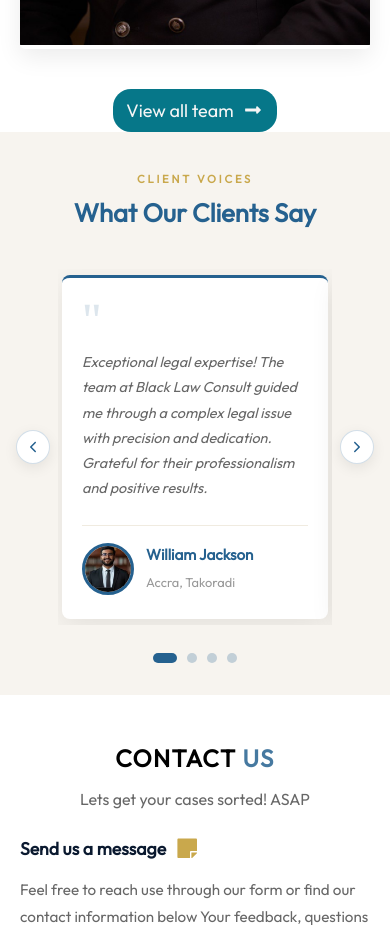
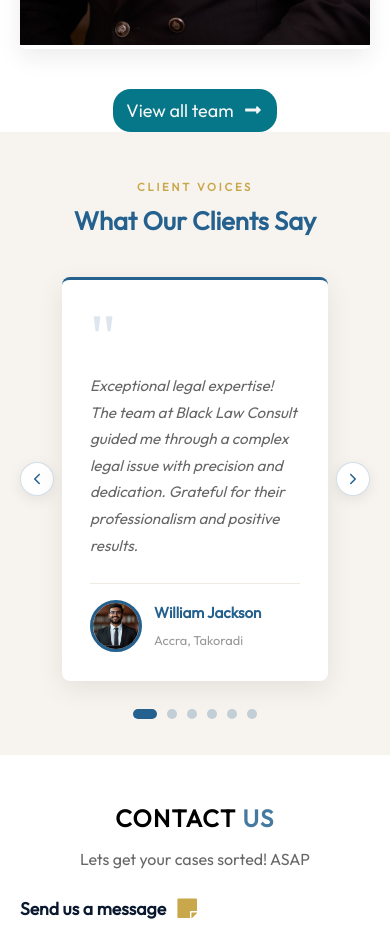
Before and after one commit to enochsarkodie/BLC, a React (Vite) app: page / in a window 390 px wide. Shown: the part 6859-7796 px from the top of the page. Built offline with nearby package versions, Linux system fonts and the light colour scheme.

Commit message:
refactored the testimonial sliders

```diff
--- a/src/components/Testimonial/Testimonial.css
+++ b/src/components/Testimonial/Testimonial.css
@@ -3,9 +3,8 @@
 ══════════════════════════════════════ */
 .testimonial {
   position: relative;
-  padding: 60px 80px 48px;
+  padding: 60px 40px 48px;
   background: #f7f4ef;
-  overflow: hidden;
 }
 
 .testimonial-eyebrow {
@@ -27,15 +26,17 @@
 }
 
 /* ══════════════════════════════════════
-   SLIDER WRAPPER — arrows + track
+   SLIDER WRAP — arrows + track
 ══════════════════════════════════════ */
 .testimonial-slider-wrap {
   display: flex;
   align-items: center;
   gap: 16px;
+  max-width: 1100px;
+  margin: 0 auto;
 }
 
-/* ── ARROW BUTTONS ── */
+/* ── ARROWS ── */
 .next-btn,
 .back-btn {
   flex-shrink: 0;
@@ -52,7 +53,6 @@
   justify-content: center;
   box-shadow: 0 4px 14px rgba(0,0,0,0.08);
   transition: background 0.3s, color 0.3s, transform 0.2s;
-  z-index: 2;
 }
 .next-btn:hover,
 .back-btn:hover {
@@ -64,22 +64,20 @@
 /* ── TRACK ── */
 .slider {
   flex: 1;
-  overflow: hidden;
+  min-width: 0;
 }
 
-.slider ul {
-  display: flex;
-  width: 200%;           /* 4 slides, 2 visible = 200% */
-  transition: transform 0.5s ease;
-  margin: 0;
-  padding: 0;
+/* grid: auto-fills based on perPage (set via JSX inline style or fixed here) */
+.slides-grid {
+  display: grid;
+  grid-template-columns: repeat(2, 1fr);  /* default 2 — overridden inline on mobile */
+  gap: 20px;
+  animation: fadeSlide 0.3s ease;
 }
 
-.slider ul li {
-  list-style: none;
-  width: 25%;            /* each li = 1/4 of the 200% ul = 50% of viewport */
-  padding: 10px 14px;
-  box-sizing: border-box;
+@keyframes fadeSlide {
+  from { opacity: 0; transform: translateY(8px); }
+  to   { opacity: 1; transform: translateY(0); }
 }
 
 /* ══════════════════════════════════════
@@ -92,7 +90,6 @@
   background: #ffffff;
   color: #676767;
   line-height: 1.7;
-  height: 100%;
   display: flex;
   flex-direction: column;
   border-top: 3px solid #25618f;
@@ -105,7 +102,6 @@
   opacity: 0.15;
   line-height: 0.8;
   margin-bottom: 10px;
-  display: block;
 }
 
 .slide > p {
@@ -116,15 +112,14 @@
   line-height: 1.75;
 }
 
-/* ── USER INFO ── */
 .user-info {
   display: flex;
   align-items: center;
   gap: 12px;
   padding-top: 16px;
   border-top: 1px solid #f0ebe0;
+  margin-top: auto;
   font-size: 14px;
-  margin-top: auto;
 }
 
 .slide img {
@@ -164,50 +159,35 @@
   background: rgba(37,97,143,0.25);
   border-radius: 50%;
   cursor: pointer;
-  transition: background 0.3s, transform 0.3s, width 0.3s;
+  transition: background 0.3s, width 0.3s;
 }
 .testimonial-dot.active {
   background: #25618f;
   width: 24px;
   border-radius: 6px;
-  transform: none;
 }
 
 /* ══════════════════════════════════════
    RESPONSIVE
 ══════════════════════════════════════ */
-
 @media (max-width: 1024px) {
-  .testimonial { padding: 52px 40px 40px; }
+  .testimonial { padding: 52px 28px 40px; }
 }
 
 @media (max-width: 768px) {
-  .testimonial { padding: 48px 24px 36px; }
+  .testimonial { padding: 48px 20px 36px; }
   .next-btn, .back-btn { width: 38px; height: 38px; font-size: 18px; }
-  .slide { padding: 24px 20px; }
 }
 
-/* Mobile — 1 slide visible */
 @media (max-width: 640px) {
-  .testimonial { padding: 40px 16px 32px; }
-
-  /* 1 slide at a time: ul is 400% wide, each li is 25% of that = 100% visible */
-  .slider ul {
-    width: 400%;
+  /* 1 slide at a time — grid becomes single column */
+  .slides-grid {
+    grid-template-columns: 1fr;
   }
-  .slider ul li {
-    width: 25%;             /* 25% of 400% = 100% viewport */
-    padding: 6px 4px;
-  }
-
+  .testimonial-slider-wrap { gap: 8px; }
   .next-btn, .back-btn { width: 34px; height: 34px; font-size: 16px; }
-  .testimonial-slider-wrap { gap: 8px; }
-
-  .slide-quote { font-size: 3rem; }
-  .slide > p   { font-size: 0.9rem; }
 }
 
 @media (max-width: 380px) {
-  .next-btn, .back-btn { display: none; }   /* rely on dots only on tiny screens */
-  .testimonial-slider-wrap { gap: 0; }
+  .next-btn, .back-btn { display: none; }
 }
--- a/src/components/Testimonial/Testimonial.jsx
+++ b/src/components/Testimonial/Testimonial.jsx
@@ -1,45 +1,40 @@
-import React, { useRef, useState, useEffect } from 'react'
+import React, { useState, useEffect } from 'react'
 import './Testimonial.css'
 import { IoIosArrowBack, IoIosArrowForward } from "react-icons/io";
 import user_1 from '../../assets/lawyer_5.jpg'
 import user_2 from '../../assets/user1.jpg'
 
 const testimonials = [
-  { img: user_1, name: "William Jackson", location: "Accra, Takoradi", text: "Exceptional legal expertise! The team at Black Law Consult guided me through a complex legal issue with precision and dedication. Grateful for their professionalism and positive results." },
-  { img: user_2, name: "Abena Mensah",    location: "Kumasi, Ghana",   text: "Professional, discreet, and genuinely invested in my outcome. I would recommend Black Law Consult to anyone navigating a difficult legal matter. Top-tier service." },
-  { img: user_1, name: "Kwame Asante",    location: "Accra, Ghana",    text: "Their availability alone sets them apart. I sent a WhatsApp at 9pm and had a response within the hour. That level of dedication is incredibly rare." },
-  { img: user_2, name: "Sandra Boateng",  location: "Takoradi, Ghana", text: "Black Law Consult handled our corporate dispute with remarkable efficiency. They kept us informed every step of the way. Truly a firm that puts clients first." },
-
+  { img: user_1, name: "William Jackson", location: "Accra, Takoradi",  text: "Exceptional legal expertise! The team at Black Law Consult guided me through a complex legal issue with precision and dedication. Grateful for their professionalism and positive results." },
+  { img: user_2, name: "Abena Mensah",    location: "Kumasi, Ghana",    text: "Professional, discreet, and genuinely invested in my outcome. I would recommend Black Law Consult to anyone navigating a difficult legal matter. Top-tier service." },
+  { img: user_1, name: "Kwame Asante",    location: "Accra, Ghana",     text: "Their availability alone sets them apart. I sent a WhatsApp at 9pm and had a response within the hour. That level of dedication is incredibly rare." },
+  { img: user_2, name: "Sandra Boateng", location: "Takoradi, Ghana",  text: "Black Law Consult handled our corporate dispute with remarkable efficiency. They kept us informed every step of the way. Truly a firm that puts clients first." },
+  { img: user_1, name: "Kofi Mensah",    location: "Accra, Ghana",     text: "Their availability alone sets them apart. I sent a WhatsApp at 9pm and had a response within the hour. That level of dedication is incredibly rare." },
+  { img: user_2, name: "Ama Serwaa",     location: "Takoradi, Ghana",  text: "Black Law Consult handled our corporate dispute with remarkable efficiency. They kept us informed every step of the way. Truly a firm that puts clients first." },
 ];
 
 const Testimonial = () => {
-  const SLIDES_VISIBLE = window.innerWidth <= 640 ? 1 : 2;
+  const [current, setCurrent] = useState(0);
+  const [perPage, setPerPage] = useState(window.innerWidth <= 640 ? 1 : 2);
 
-
-  const slider = useRef();
-  const [current, setCurrent] = useState(0);
-  const [slidesVisible, setSlidesVisible] = useState(
-    window.innerWidth <= 640 ? 1 : 2
-  );
-
-  // update slidesVisible on resize
   useEffect(() => {
-    const handleResize = () => {
-      setSlidesVisible(window.innerWidth <= 640 ? 1 : 2);
-    };
-    window.addEventListener('resize', handleResize);
-    return () => window.removeEventListener('resize', handleResize);
+    const onResize = () => setPerPage(window.innerWidth <= 640 ? 1 : 2);
+    window.addEventListener('resize', onResize);
+    return () => window.removeEventListener('resize', onResize);
   }, []);
 
-  const maxIndex = testimonials.length - slidesVisible;
-  const slidePercent = 100 / slidesVisible;       // e.g. 50% if 2 visible
-  const ulWidthPercent = (testimonials.length / slidesVisible) * 100; // e.g. 400% for 8 items, 2 visible
+  const maxIndex = testimonials.length - perPage;
 
-  const slideTo = (index) => {
-    const clamped = Math.max(0, Math.min(index, maxIndex));
-    setCurrent(clamped);
-    slider.current.style.transform = `translateX(-${clamped * slidePercent}%)`;
-  };
+  // clamp current if perPage changes
+  useEffect(() => {
+    if (current > maxIndex) setCurrent(maxIndex);
+  }, [perPage]);
+
+  const prev = () => setCurrent(c => c > 0 ? c - 1 : maxIndex);
+  const next = () => setCurrent(c => c < maxIndex ? c + 1 : 0);
+
+  // simply slice the visible items — no CSS transform math needed
+  const visible = testimonials.slice(current, current + perPage);
 
   return (
     <div className='testimonial container' id="testimonials">
@@ -47,16 +42,15 @@ const Testimonial = () => {
       <h1>What Our Clients Say</h1>
 
       <div className="testimonial-slider-wrap">
-        <button className='back-btn' onClick={() => slideTo(current > 0 ? current - 1 : maxIndex)} aria-label="Previous">
+
+        <button className='back-btn' onClick={prev} aria-label="Previous">
           <IoIosArrowBack />
         </button>
 
         <div className="slider">
-          {/* ul width set inline based on actual count */}
-          <ul ref={slider} style={{ width: `${ulWidthPercent}%` }}>
-            {testimonials.map((t, i) => (
-              <li key={i} style={{ width: `${100 / testimonials.length}%` }}>
-                <div className="slide">
+          <div className="slides-grid">
+            {visible.map((t, i) => (
+              <div className="slide" key={`${current}-${i}`}>
                 <div className="slide-quote">"</div>
                 <p>{t.text}</p>
                 <div className="user-info">
@@ -67,22 +61,23 @@ const Testimonial = () => {
                   </div>
                 </div>
               </div>
-              </li>
             ))}
-          </ul>
+          </div>
         </div>
 
-        <button className='next-btn' onClick={() => slideTo(current < maxIndex ? current + 1 : 0)} aria-label="Next">
+        <button className='next-btn' onClick={next} aria-label="Next">
           <IoIosArrowForward />
         </button>
+
       </div>
 
+      {/* DOTS */}
       <div className="testimonial-dots">
         {Array.from({ length: maxIndex + 1 }).map((_, i) => (
           <span
             key={i}
             className={`testimonial-dot ${current === i ? "active" : ""}`}
-            onClick={() => slideTo(i)}
+            onClick={() => setCurrent(i)}
           />
         ))}
       </div>
@@ -90,6 +85,4 @@ const Testimonial = () => {
   );
 };
 
-
-
-export default Testimonial
+export default Testimonial;
```
Lines whose indentation alone changed are shown as unchanged.
